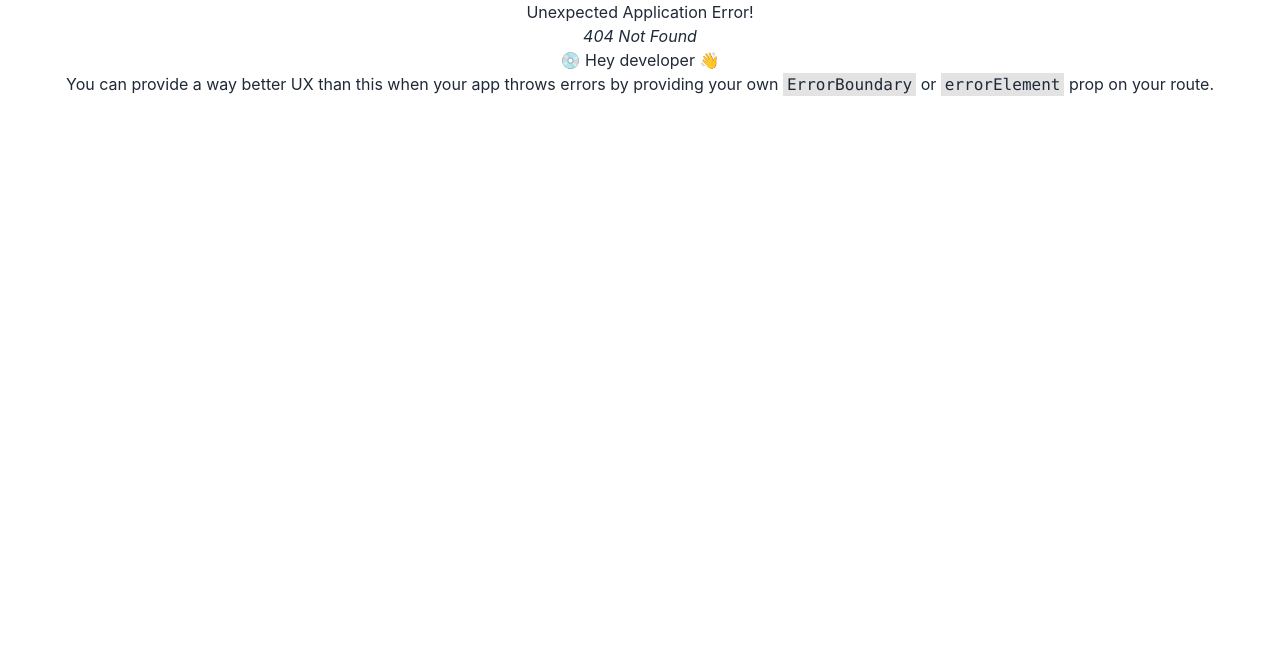
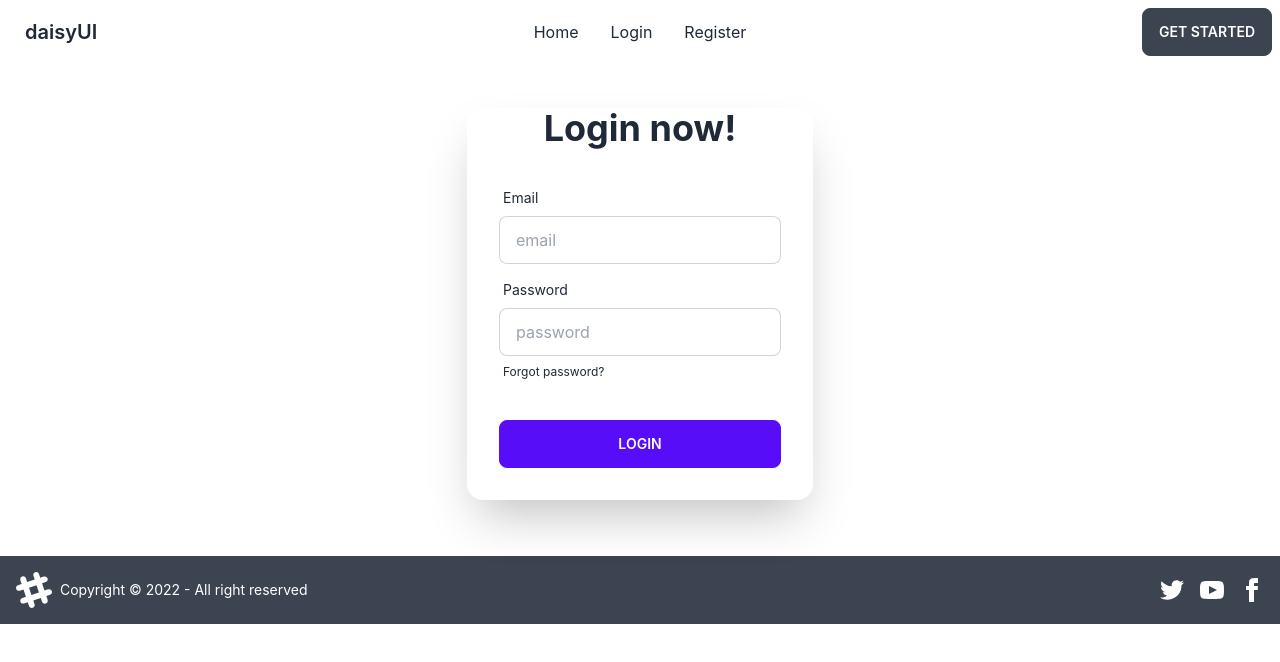
Before and after one commit to mrsahadatarefin/review-clint, a React (Create React App) app: page /login in a window 1280 px wide. Before the commit this address had no page. Shown: the top 662 px of the page. Built offline with nearby package versions, Linux system fonts and the light colour scheme.

Commit message:
login start

```diff
--- a/package.json
+++ b/package.json
@@ -7,6 +7,7 @@
     "@testing-library/react": "^13.4.0",
     "@testing-library/user-event": "^13.5.0",
     "daisyui": "^2.38.1",
+    "firebase": "^9.13.0",
     "react": "^18.2.0",
     "react-dom": "^18.2.0",
     "react-router-dom": "^6.4.3",
--- a/src/App.js
+++ b/src/App.js
@@ -11,7 +11,7 @@
 
 
   return (
-    <div className="App">
+    <div className="max-w-screen-xl mx-auto">
 
       <RouterProvider router={router}></RouterProvider>
     </div>
--- /dev/null
+++ b/src/Components/Home/Banner/Banner.js
@@ -0,0 +1,40 @@
+import React from 'react';
+
+const Banner = () => {
+    return (
+        <div>
+              <div className="carousel w-full">
+  <div id="slide1" className="carousel-item relative w-full">
+    <img src="https://placeimg.com/800/200/arch" className="w-full" />
+    <div className="absolute flex justify-between transform -translate-y-1/2 left-5 right-5 top-1/2">
+      <a href="#slide4" className="btn btn-circle">❮</a>
+      <a href="#slide2" className="btn btn-circle">❯</a>
+    </div>
+  </div>
+  <div id="slide2" className="carousel-item relative w-full">
+    <img src="https://placeimg.com/800/200/arch" className="w-full" />
+    <div className="absolute flex justify-between transform -translate-y-1/2 left-5 right-5 top-1/2">
+      <a href="#slide1" className="btn btn-circle">❮</a>
+      <a href="#slide3" className="btn btn-circle">❯</a>
+    </div>
+  </div>
+  <div id="slide3" className="carousel-item relative w-full">
+    <img src="https://placeimg.com/800/200/arch" className="w-full" />
+    <div className="absolute flex justify-between transform -translate-y-1/2 left-5 right-5 top-1/2">
+      <a href="#slide2" className="btn btn-circle">❮</a>
+      <a href="#slide4" className="btn btn-circle">❯</a>
+    </div>
+  </div>
+  <div id="slide4" className="carousel-item relative w-full">
+    <img src="https://placeimg.com/800/200/arch" className="w-full" />
+    <div className="absolute flex justify-between transform -translate-y-1/2 left-5 right-5 top-1/2">
+      <a href="#slide3" className="btn btn-circle">❮</a>
+      <a href="#slide1" className="btn btn-circle">❯</a>
+    </div>
+  </div>
+</div>
+        </div>
+    );
+};
+
+export default Banner;
--- /dev/null
+++ b/src/Components/Home/Home.js
@@ -0,0 +1,12 @@
+import React from 'react';
+import Banner from './Banner/Banner';
+
+const Home = () => {
+    return (
+        <div>
+         <Banner></Banner>
+        </div>
+    );
+};
+
+export default Home;
--- /dev/null
+++ b/src/Components/Login/Login.js
@@ -0,0 +1,45 @@
+import React from 'react';
+
+const Login = () => {
+
+    const handleLogin = event =>{
+        event.preventDefault();
+
+
+    }
+    return (
+        <div>
+            <div >
+  <div className="hero-content flex-col lg:flex-row md:grid cols-2 mt-7">
+
+    <div className="card flex-shrink-0 w-full max-w-sm shadow-2xl bg-base-100">
+    <h1 className="text-4xl font-bold text-center">Login now!</h1>
+      <form onSubmit={handleLogin} className="card-body">
+        <div className="form-control">
+          <label className="label">
+            <span className="label-text">Email</span>
+          </label>
+          <input type="text" placeholder="email" className="input input-bordered" />
+        </div>
+        <div className="form-control">
+          <label className="label">
+            <span className="label-text">Password</span>
+          </label>
+          <input type="text" placeholder="password" className="input input-bordered" />
+          <label className="label">
+            <a href="#" className="label-text-alt link link-hover">Forgot password?</a>
+          </label>
+        </div>
+        <div className="form-control mt-6">
+           <input className="btn btn-primary" type="submit"  value="login" />
+
+        </div>
+      </form>
+    </div>
+  </div>
+</div>
+        </div>
+    );
+};
+
+export default Login;
--- /dev/null
+++ b/src/Components/Shared/Footer/Footer.js
@@ -0,0 +1,20 @@
+import React from 'react';
+
+const Footer = () => {
+    return (
+        <footer className="footer items-center p-4 bg-neutral text-neutral-content mt-10">
+  <div className="items-center grid-flow-col">
+    <svg width="36" height="36" viewBox="0 0 24 24" xmlns="http://www.w3.org/2000/svg" fillRule="evenodd" clipRule="evenodd" className="fill-current"><path d="M22.672 15.226l-2.432.811.841 2.515c.33 1.019-.209 2.127-1.23 2.456-1.15.325-2.148-.321-2.463-1.226l-.84-2.518-5.013 1.677.84 2.517c.391 1.203-.434 2.542-1.831 2.542-.88 0-1.601-.564-1.86-1.314l-.842-2.516-2.431.809c-1.135.328-2.145-.317-2.463-1.229-.329-1.018.211-2.127 1.231-2.456l2.432-.809-1.621-4.823-2.432.808c-1.355.384-2.558-.59-2.558-1.839 0-.817.509-1.582 1.327-1.846l2.433-.809-.842-2.515c-.33-1.02.211-2.129 1.232-2.458 1.02-.329 2.13.209 2.461 1.229l.842 2.515 5.011-1.677-.839-2.517c-.403-1.238.484-2.553 1.843-2.553.819 0 1.585.509 1.85 1.326l.841 2.517 2.431-.81c1.02-.33 2.131.211 2.461 1.229.332 1.018-.21 2.126-1.23 2.456l-2.433.809 1.622 4.823 2.433-.809c1.242-.401 2.557.484 2.557 1.838 0 .819-.51 1.583-1.328 1.847m-8.992-6.428l-5.01 1.675 1.619 4.828 5.011-1.674-1.62-4.829z"></path></svg>
+    <p>Copyright © 2022 - All right reserved</p>
+  </div>
+  <div className="grid-flow-col gap-4 md:place-self-center md:justify-self-end">
+    <a><svg xmlns="http://www.w3.org/2000/svg" width="24" height="24" viewBox="0 0 24 24" className="fill-current"><path d="M24 4.557c-.883.392-1.832.656-2.828.775 1.017-.609 1.798-1.574 2.165-2.724-.951.564-2.005.974-3.127 1.195-.897-.957-2.178-1.555-3.594-1.555-3.179 0-5.515 2.966-4.797 6.045-4.091-.205-7.719-2.165-10.148-5.144-1.29 2.213-.669 5.108 1.523 6.574-.806-.026-1.566-.247-2.229-.616-.054 2.281 1.581 4.415 3.949 4.89-.693.188-1.452.232-2.224.084.626 1.956 2.444 3.379 4.6 3.419-2.07 1.623-4.678 2.348-7.29 2.04 2.179 1.397 4.768 2.212 7.548 2.212 9.142 0 14.307-7.721 13.995-14.646.962-.695 1.797-1.562 2.457-2.549z"></path></svg>
+    </a>
+    <a><svg xmlns="http://www.w3.org/2000/svg" width="24" height="24" viewBox="0 0 24 24" className="fill-current"><path d="M19.615 3.184c-3.604-.246-11.631-.245-15.23 0-3.897.266-4.356 2.62-4.385 8.816.029 6.185.484 8.549 4.385 8.816 3.6.245 11.626.246 15.23 0 3.897-.266 4.356-2.62 4.385-8.816-.029-6.185-.484-8.549-4.385-8.816zm-10.615 12.816v-8l8 3.993-8 4.007z"></path></svg></a>
+    <a><svg xmlns="http://www.w3.org/2000/svg" width="24" height="24" viewBox="0 0 24 24" className="fill-current"><path d="M9 8h-3v4h3v12h5v-12h3.642l.358-4h-4v-1.667c0-.955.192-1.333 1.115-1.333h2.885v-5h-3.808c-3.596 0-5.192 1.583-5.192 4.615v3.385z"></path></svg></a>
+  </div>
+</footer>
+    );
+};
+
+export default Footer;
--- /dev/null
+++ b/src/Components/Shared/Header/Header.js
@@ -0,0 +1,64 @@
+import React from "react";
+import { Link } from "react-router-dom";
+
+const Header = () => {
+  return (
+    <div className="navbar bg-base-100">
+      <div className="navbar-start">
+        <div className="dropdown">
+          <label tabIndex={0} className="btn btn-ghost lg:hidden">
+            <svg
+              xmlns="http://www.w3.org/2000/svg"
+              className="h-5 w-5"
+              fill="none"
+              viewBox="0 0 24 24"
+              stroke="currentColor"
+            >
+              <path
+                strokeLinecap="round"
+                strokeLinejoin="round"
+                strokeWidth="2"
+                d="M4 6h16M4 12h8m-8 6h16"
+              />
+            </svg>
+          </label>
+          <ul
+            tabIndex={0}
+            className="menu menu-compact dropdown-content mt-3 p-2 shadow bg-base-100 rounded-box w-52"
+          >
+            <li>
+              <Link to="/"> Home</Link>
+            </li>
+
+            <li>
+              <Link to="/login"> Login</Link>
+            </li>
+            <li>
+              <Link to="/register"> Register</Link>
+            </li>
+          </ul>
+        </div>
+        <a className="btn btn-ghost normal-case text-xl">daisyUI</a>
+      </div>
+      <div className="navbar-center hidden lg:flex">
+        <ul className="menu menu-horizontal p-0">
+          <li>
+            <Link to="/"> Home</Link>
+          </li>
+
+          <li>
+            <Link to="/login"> Login</Link>
+          </li>
+          <li>
+            <Link to="/register"> Register</Link>
+          </li>
+        </ul>
+      </div>
+      <div className="navbar-end">
+        <a className="btn">Get started</a>
+      </div>
+    </div>
+  );
+};
+
+export default Header;
--- /dev/null
+++ b/src/Firebase/firebase.config.js
@@ -0,0 +1,18 @@
+// Import the functions you need from the SDKs you need
+import { initializeApp } from "firebase/app";
+// TODO: Add SDKs for Firebase products that you want to use
+// https://firebase.google.com/docs/web/setup#available-libraries
+
+// Your web app's Firebase configuration
+const firebaseConfig = {
+  apiKey:process.env.REACT_APP_apiKey,
+  authDomain:process.env.REACT_APP_authDomain,
+  projectId:process.env.REACT_APP_projectId,
+  storageBucket:process.env.REACT_APP_storageBucket,
+  messagingSenderId:process.env.REACT_APP_messagingSenderId,
+  appId:process.env.REACT_APP_appId,
+};
+
+// Initialize Firebase
+const app = initializeApp(firebaseConfig);
+export default app
--- /dev/null
+++ b/src/Layout/Main.js
@@ -0,0 +1,17 @@
+import React from 'react';
+import { Outlet } from 'react-router-dom';
+import Footer from '../Components/Shared/Footer/Footer';
+import Header from '../Components/Shared/Header/Header';
+
+const Main = () => {
+    return (
+        <div>
+            <Header></Header>
+            <Outlet></Outlet>
+            <Footer></Footer>
+
+        </div>
+    );
+};
+
+export default Main;
```
Also changed, not shown: src/Routers/Routers.js (+19 -1 lines), src/Components/Login/Register/Register.js (added), 1 other file (tests, documents, lock files or other folders).
